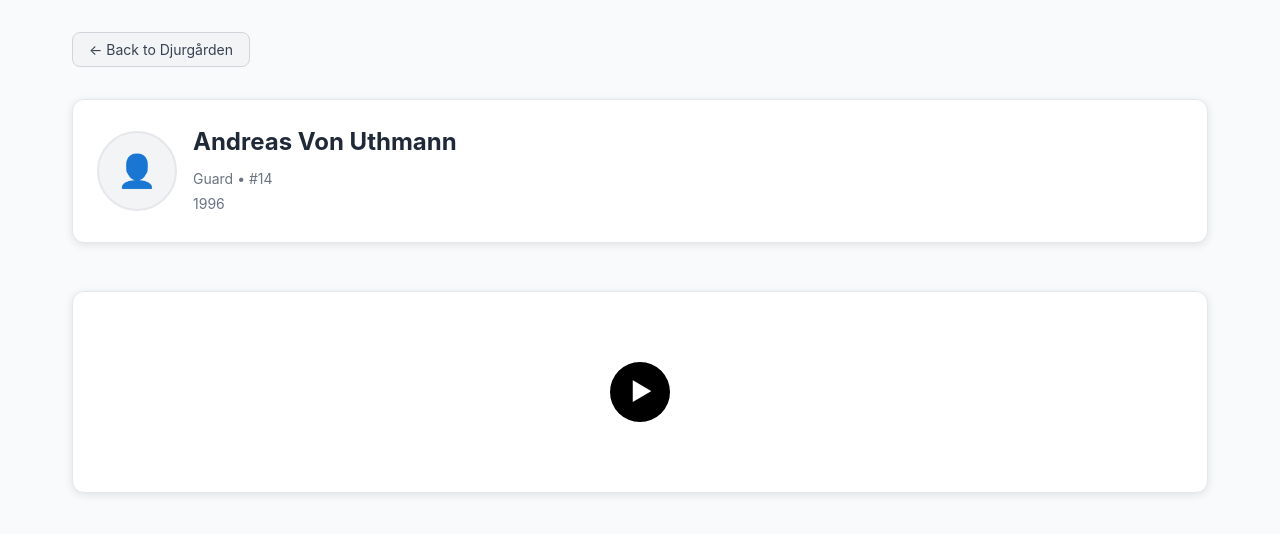
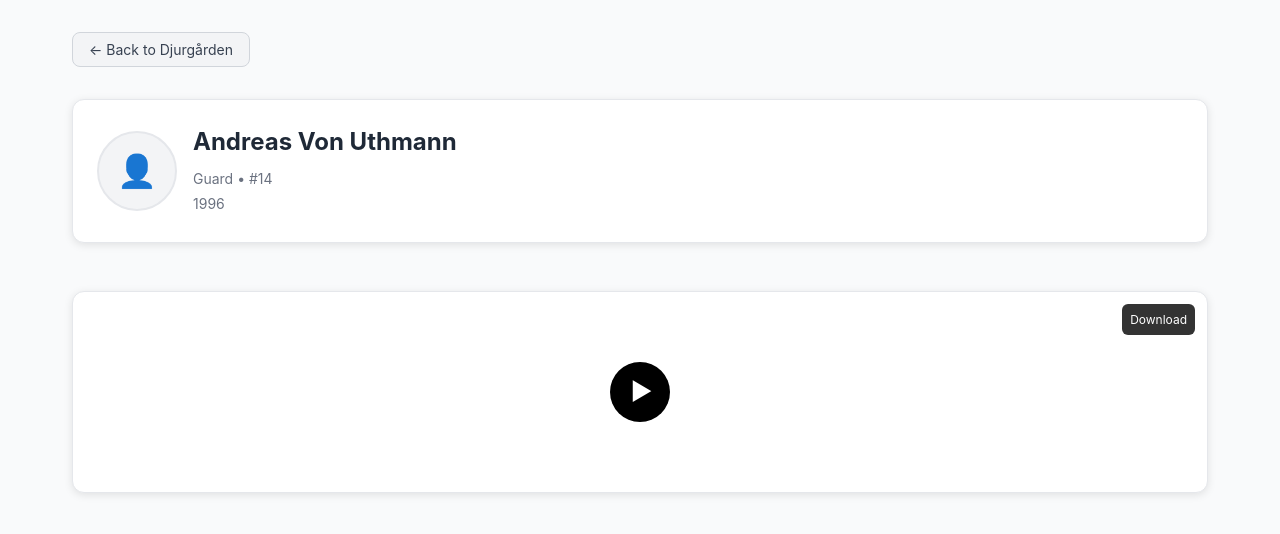
Before and after one commit to Kaosma/scoutinghighlights, a React (Vite) app: page /player/1 in a window 1280 px wide. Shown: the top 534 px of the page. Built offline with nearby package versions, Linux system fonts and the light colour scheme; sample sign-in values are in the browser's storage.

Commit message:
feat(download): enabled

```diff
--- a/src/components/VideoPage.tsx
+++ b/src/components/VideoPage.tsx
@@ -175,6 +175,31 @@ const PlayIcon = styled.div`
     font-size: 1.25rem;
   }
 `;
+const DownloadButton = styled.button`
+  position: absolute;
+  top: 0.75rem;
+  right: 0.75rem;
+  background: rgba(0, 0, 0, 0.8);
+  color: white;
+  border: none;
+  border-radius: 6px;
+  padding: 0.5rem;
+  cursor: pointer;
+  font-size: 0.75rem;
+  display: flex;
+  align-items: center;
+  gap: 0.25rem;
+  transition: all 0.2s ease;
+
+  &:hover {
+    background: rgba(0, 0, 0, 0.9);
+  }
+
+  @media (max-width: 768px) {
+    padding: 0.375rem;
+    font-size: 0.7rem;
+  }
+`;
 const ErrorMessage = styled.div`
   text-align: center;
   padding: 4rem 2rem;
@@ -252,6 +277,30 @@ const VideoPage = () => {
     setPlayingVideoId(playingVideoId === videoId ? null : videoId);
   };
 
+  const handleDownloadClick = (videoUrl: string, videoTitle: string) => {
+    try {
+      // For mobile devices, try to open in new tab first
+      if (/Android|webOS|iPhone|iPad|iPod|BlackBerry|IEMobile|Opera Mini/i.test(navigator.userAgent)) {
+        window.open(videoUrl, '_blank');
+        return;
+      }
+
+      // For desktop browsers, use download attribute
+      const link = document.createElement('a');
+      link.href = videoUrl;
+      link.download = `${videoTitle}.mp4`;
+      link.target = '_blank';
+
+      // Append to body, click, and remove
+      document.body.appendChild(link);
+      link.click();
+      document.body.removeChild(link);
+    } catch (error) {
+      console.error('Download failed:', error);
+      // Fallback: open in new tab
+      window.open(videoUrl, '_blank');
+    }
+  };
 
   if (!player || !team) {
     return (
@@ -301,6 +350,14 @@ const VideoPage = () => {
                   <PlayButton onClick={() => handlePlayClick(video.id)}>
                     <PlayIcon>▶</PlayIcon>
                   </PlayButton>
+                  {video.videoUrl && (
+                    <DownloadButton
+                      onClick={() => handleDownloadClick(video.videoUrl!, player.name)}
+                      title="Download video"
+                    >
+                      Download
+                    </DownloadButton>
+                  )}
                 </>
               )}
             </VideoThumbnail>
```
